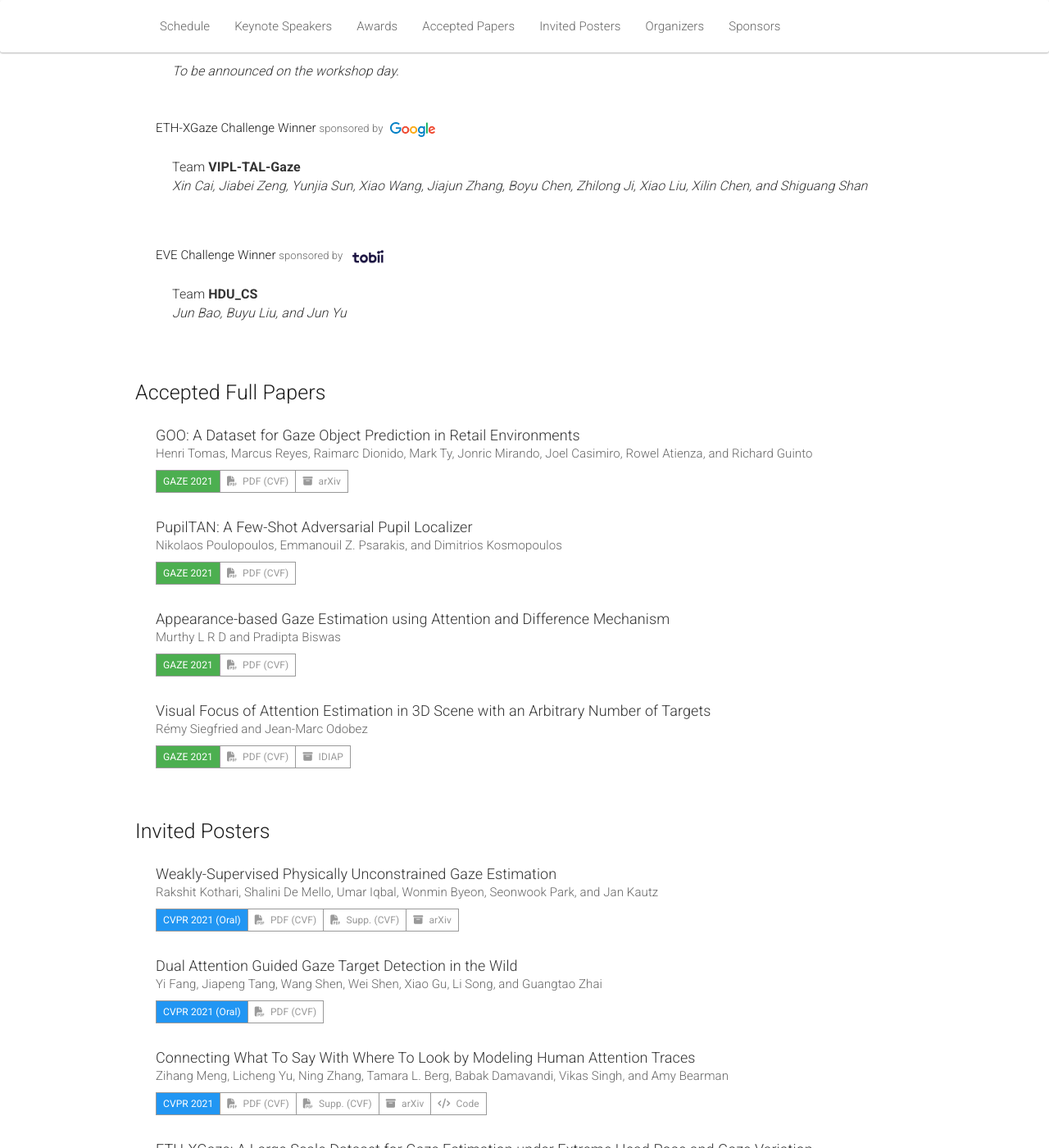
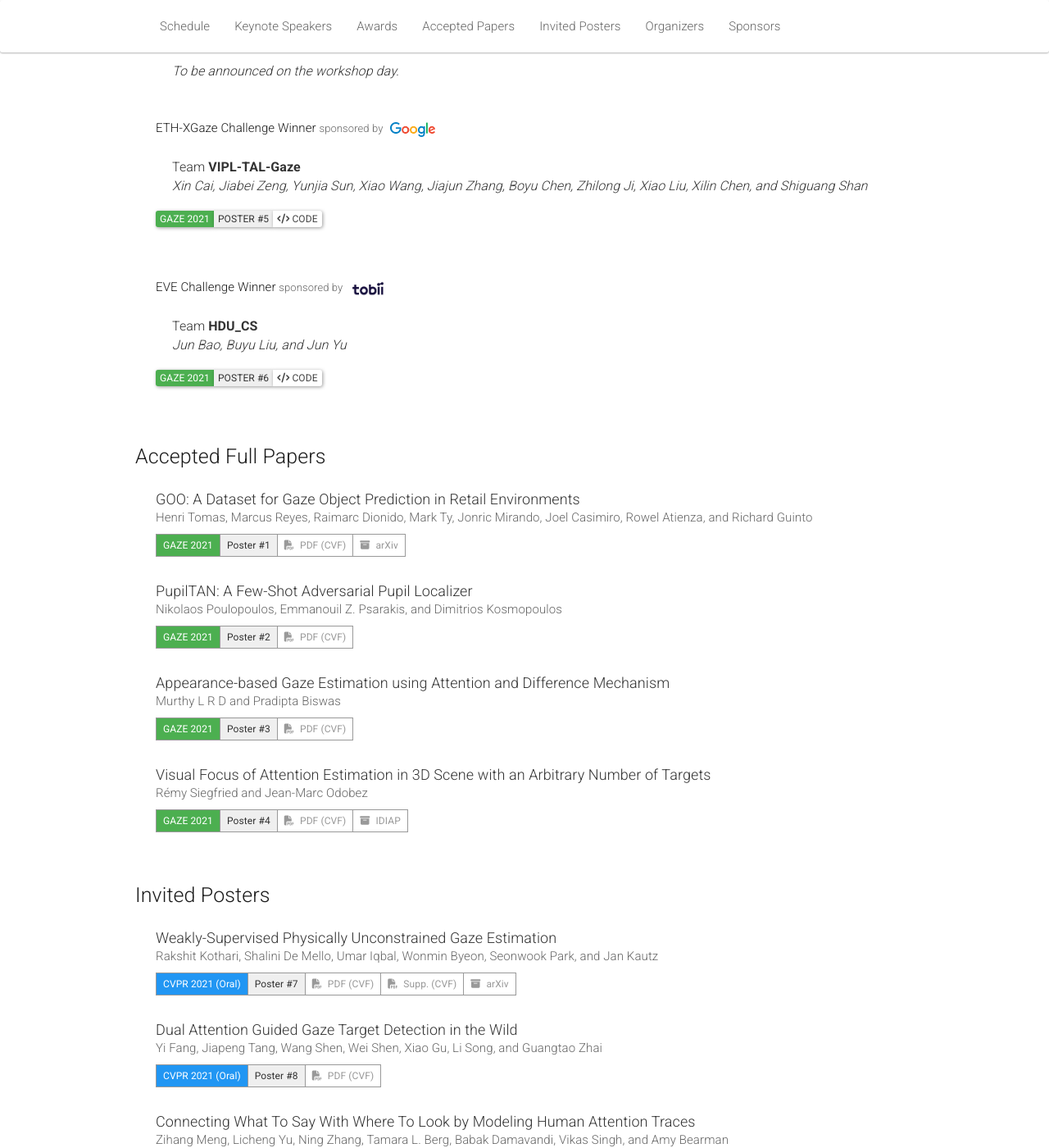
Before and after one commit to gazeworkshop/gazeworkshop.github.io, a Jekyll site: the page built from _pages/home_2021.md, in a window 1280 px wide and 1400 px high, scrolled down 4622 px. Shown: the whole window at 82% size. Built offline with Jekyll 4.4.1, drawn with Linux system fonts in a browser that asks for light colours; nearby versions of some CDN libraries; some of the changed text lies outside the part shown.

Commit message:
Update poster numbers

```diff
--- a/_pages/home_2021.md
+++ b/_pages/home_2021.md
@@ -396,6 +396,11 @@ I will start by describing a general method for the analysis of visual scanning
       <p><br>
 	Team <b>VIPL-TAL-Gaze</b><br>
 	<i>Xin Cai, Jiabei Zeng, Yunjia Sun, Xiao Wang, Jiajun Zhang, Boyu Chen, Zhilong Ji, Xiao Liu, Xilin Chen, and Shiguang Shan</i>
+        <div class="btn-group btn-group-xs" role="group">
+          <button class="btn btn-success">GAZE 2021</button>
+          <button class="btn btn-poster-id">Poster #5</button>
+          <a class="btn btn-default" target="_blank" href="https://github.com/VIPL-TAL-GAZE/GAZE2021"><i class="fas fa-code"></i> Code</a>
+        </div>
       </p>
     </div>
 
@@ -408,6 +413,11 @@ I will start by describing a general method for the analysis of visual scanning
       <p><br>
 	Team <b>HDU_CS</b><br>
 	<i>Jun Bao, Buyu Liu, and Jun Yu</i>
+        <div class="btn-group btn-group-xs" role="group">
+          <button class="btn btn-success">GAZE 2021</button>
+          <button class="btn btn-poster-id">Poster #6</button>
+          <a class="btn btn-default" target="_blank" href="https://github.com/bjj9/EVE_SCPT"><i class="fas fa-code"></i> Code</a>
+        </div>
       </p>
     </div>
   </div>
@@ -421,7 +431,7 @@ I will start by describing a general method for the analysis of visual scanning
         <span class="authors">Henri Tomas, Marcus Reyes, Raimarc Dionido, Mark Ty, Jonric Mirando, Joel Casimiro, Rowel Atienza, and Richard Guinto</span>
         <div class="btn-group btn-group-xs" role="group">
           <button class="btn btn-success">GAZE 2021</button>
-          <!--<button class="btn btn-poster-id">Poster #118</button>-->
+          <button class="btn btn-poster-id">Poster #1</button>
 	  <a class="btn btn-default" target="_blank" href="https://openaccess.thecvf.com/content/CVPR2021W/GAZE/papers/Tomas_GOO_A_Dataset_for_Gaze_Object_Prediction_in_Retail_Environments_CVPRW_2021_paper.pdf"><i class="fas fa-file-pdf"></i> PDF (CVF)</a>
 	  <a class="btn btn-default" target="_blank" href="https://arxiv.org/abs/2105.10793"><i class="fas fa-archive"></i> arXiv</a>
           <!--<a class="btn btn-default" target="_blank" href="https://github.com/NVlabs/few_shot_gaze"><i class="fas fa-code"></i> Code</a>-->
@@ -433,7 +443,7 @@ I will start by describing a general method for the analysis of visual scanning
         <span class="authors">Nikolaos Poulopoulos, Emmanouil Z. Psarakis, and Dimitrios Kosmopoulos</span>
         <div class="btn-group btn-group-xs" role="group">
           <button class="btn btn-success">GAZE 2021</button>
-          <!--<button class="btn btn-poster-id">Poster #118</button>-->
+          <button class="btn btn-poster-id">Poster #2</button>
 	  <a class="btn btn-default" target="_blank" href="https://openaccess.thecvf.com/content/CVPR2021W/GAZE/papers/Poulopoulos_PupilTAN_A_Few-Shot_Adversarial_Pupil_Localizer_CVPRW_2021_paper.pdf"><i class="fas fa-file-pdf"></i> PDF (CVF)</a>
           <!--<a class="btn btn-default" target="_blank" href="https://github.com/NVlabs/few_shot_gaze"><i class="fas fa-code"></i> Code</a>-->
         </div>
@@ -444,7 +454,7 @@ I will start by describing a general method for the analysis of visual scanning
         <span class="authors">Murthy L R D and Pradipta Biswas</span>
         <div class="btn-group btn-group-xs" role="group">
           <button class="btn btn-success">GAZE 2021</button>
-          <!--<button class="btn btn-poster-id">Poster #118</button>-->
+          <button class="btn btn-poster-id">Poster #3</button>
 	  <a class="btn btn-default" target="_blank" href="https://openaccess.thecvf.com/content/CVPR2021W/GAZE/papers/D_Appearance-Based_Gaze_Estimation_Using_Attention_and_Difference_Mechanism_CVPRW_2021_paper.pdf"><i class="fas fa-file-pdf"></i> PDF (CVF)</a>
           <!--<a class="btn btn-default" target="_blank" href="https://arxiv.org/abs/1910.07331"><i class="fas fa-archive"></i> arXiv</a>-->
           <!--<a class="btn btn-default" target="_blank" href="https://github.com/NVlabs/few_shot_gaze"><i class="fas fa-code"></i> Code</a>-->
@@ -456,7 +466,7 @@ I will start by describing a general method for the analysis of visual scanning
         <span class="authors">Rémy Siegfried and Jean-Marc Odobez</span>
         <div class="btn-group btn-group-xs" role="group">
           <button class="btn btn-success">GAZE 2021</button>
-          <!--<button class="btn btn-poster-id">Poster #118</button>-->
+          <button class="btn btn-poster-id">Poster #4</button>
 	  <a class="btn btn-default" target="_blank" href="https://openaccess.thecvf.com/content/CVPR2021W/GAZE/papers/Siegfried_Visual_Focus_of_Attention_Estimation_in_3D_Scene_With_an_CVPRW_2021_paper.pdf"><i class="fas fa-file-pdf"></i> PDF (CVF)</a>
           <!--<a class="btn btn-default" target="_blank" href="https://arxiv.org/abs/1910.07331"><i class="fas fa-archive"></i> arXiv</a>-->
 	  <a class="btn btn-default" target="_blank" href="http://publications.idiap.ch/downloads/papers/2021/Siegfried_CVPRW_2021.pdf"><i class="fas fa-archive"></i> IDIAP</a>
@@ -473,7 +483,7 @@ I will start by describing a general method for the analysis of visual scanning
         <span class="authors">Rakshit Kothari, Shalini De Mello, Umar Iqbal, Wonmin Byeon, Seonwook Park, and Jan Kautz</span>
         <div class="btn-group btn-group-xs" role="group">
           <button class="btn btn-primary">CVPR 2021 (Oral)</button>
-          <!--<button class="btn btn-poster-id">Poster #118</button>-->
+          <button class="btn btn-poster-id">Poster #7</button>
 	  <a class="btn btn-default" target="_blank" href="https://openaccess.thecvf.com/content/CVPR2021/papers/Kothari_Weakly-Supervised_Physically_Unconstrained_Gaze_Estimation_CVPR_2021_paper.pdf"><i class="fas fa-file-pdf"></i> PDF (CVF)</a>
 	  <a class="btn btn-default" target="_blank" href="https://openaccess.thecvf.com/content/CVPR2021/supplemental/Kothari_Weakly-Supervised_Physically_Unconstrained_CVPR_2021_supplemental.pdf"><i class="fas fa-file-pdf"></i> Supp. (CVF)</a>
 	  <a class="btn btn-default" target="_blank" href="https://arxiv.org/abs/2105.09803"><i class="fas fa-archive"></i> arXiv</a>
@@ -486,7 +496,7 @@ I will start by describing a general method for the analysis of visual scanning
         <span class="authors">Yi Fang, Jiapeng Tang, Wang Shen, Wei Shen, Xiao Gu, Li Song, and Guangtao Zhai</span>
         <div class="btn-group btn-group-xs" role="group">
           <button class="btn btn-primary">CVPR 2021 (Oral)</button>
-          <!--<button class="btn btn-poster-id">Poster #118</button>-->
+          <button class="btn btn-poster-id">Poster #8</button>
 	  <a class="btn btn-default" target="_blank" href="https://openaccess.thecvf.com/content/CVPR2021/papers/Fang_Dual_Attention_Guided_Gaze_Target_Detection_in_the_Wild_CVPR_2021_paper.pdf"><i class="fas fa-file-pdf"></i> PDF (CVF)</a>
           <!--<a class="btn btn-default" target="_blank" href="https://arxiv.org/abs/1910.07331"><i class="fas fa-archive"></i> arXiv</a>-->
           <!--<a class="btn btn-default" target="_blank" href="https://github.com/NVlabs/few_shot_gaze"><i class="fas fa-code"></i> Code</a>-->
@@ -498,7 +508,7 @@ I will start by describing a general method for the analysis of visual scanning
         <span class="authors">Zihang Meng, Licheng Yu, Ning Zhang, Tamara L. Berg, Babak Damavandi, Vikas Singh, and Amy Bearman</span>
         <div class="btn-group btn-group-xs" role="group">
           <button class="btn btn-primary">CVPR 2021</button>
-          <!--<button class="btn btn-poster-id">Poster #118</button>-->
+          <button class="btn btn-poster-id">Poster #9</button>
 	  <a class="btn btn-default" target="_blank" href="https://openaccess.thecvf.com/content/CVPR2021/papers/Meng_Connecting_What_To_Say_With_Where_To_Look_by_Modeling_CVPR_2021_paper.pdf"><i class="fas fa-file-pdf"></i> PDF (CVF)</a>
 	  <a class="btn btn-default" target="_blank" href="https://openaccess.thecvf.com/content/CVPR2021/supplemental/Meng_Connecting_What_To_CVPR_2021_supplemental.pdf"><i class="fas fa-file-pdf"></i> Supp. (CVF)</a>
 	  <a class="btn btn-default" target="_blank" href="https://arxiv.org/abs/2105.05964"><i class="fas fa-archive"></i> arXiv</a>
@@ -511,7 +521,7 @@ I will start by describing a general method for the analysis of visual scanning
         <span class="authors">Xucong Zhang, Seonwook Park, Thabo Beeler, Derek Bradley, Siyu Tang, and Otmar Hilliges</span>
         <div class="btn-group btn-group-xs" role="group">
           <button class="btn btn-primary">ECCV 2020 (Spotlight)</button>
-          <!--<button class="btn btn-poster-id">Poster #118</button>-->
+          <button class="btn btn-poster-id">Poster #10</button>
 	  <a class="btn btn-default" target="_blank" href="https://www.ecva.net/papers/eccv_2020/papers_ECCV/papers/123500358.pdf"><i class="fas fa-file-pdf"></i> PDF (ECVA Open Access)</a>
           <a class="btn btn-default" target="_blank" href="https://ait.ethz.ch/projects/2020/ETH-XGaze/"><i class="fas fa-atom"></i> Project Page</a>
           <!--<a class="btn btn-default" target="_blank" href="https://arxiv.org/abs/1910.07331"><i class="fas fa-archive"></i> arXiv</a>-->
@@ -524,7 +534,7 @@ I will start by describing a general method for the analysis of visual scanning
         <span class="authors">Seonwook Park, Emre Aksan, Xucong Zhang, and Otmar Hilliges</span>
         <div class="btn-group btn-group-xs" role="group">
           <button class="btn btn-primary">ECCV 2020</button>
-          <!--<button class="btn btn-poster-id">Poster #118</button>-->
+          <button class="btn btn-poster-id">Poster #11</button>
 	  <a class="btn btn-default" target="_blank" href="https://www.ecva.net/papers/eccv_2020/papers_ECCV/papers/123570732.pdf"><i class="fas fa-file-pdf"></i> PDF (ECVA Open Access)</a>
           <a class="btn btn-default" target="_blank" href="https://ait.ethz.ch/projects/2020/EVE/"><i class="fas fa-atom"></i> Project Page</a>
           <!--<a class="btn btn-default" target="_blank" href="https://arxiv.org/abs/1910.07331"><i class="fas fa-archive"></i> arXiv</a>-->
```
